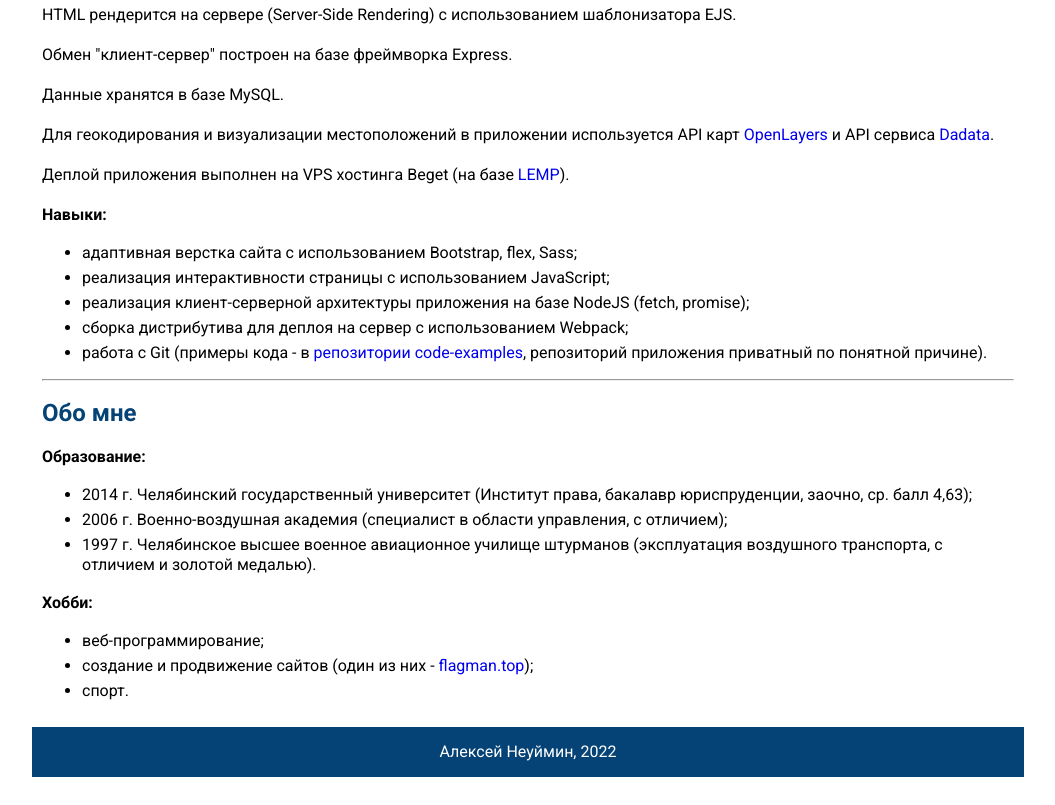
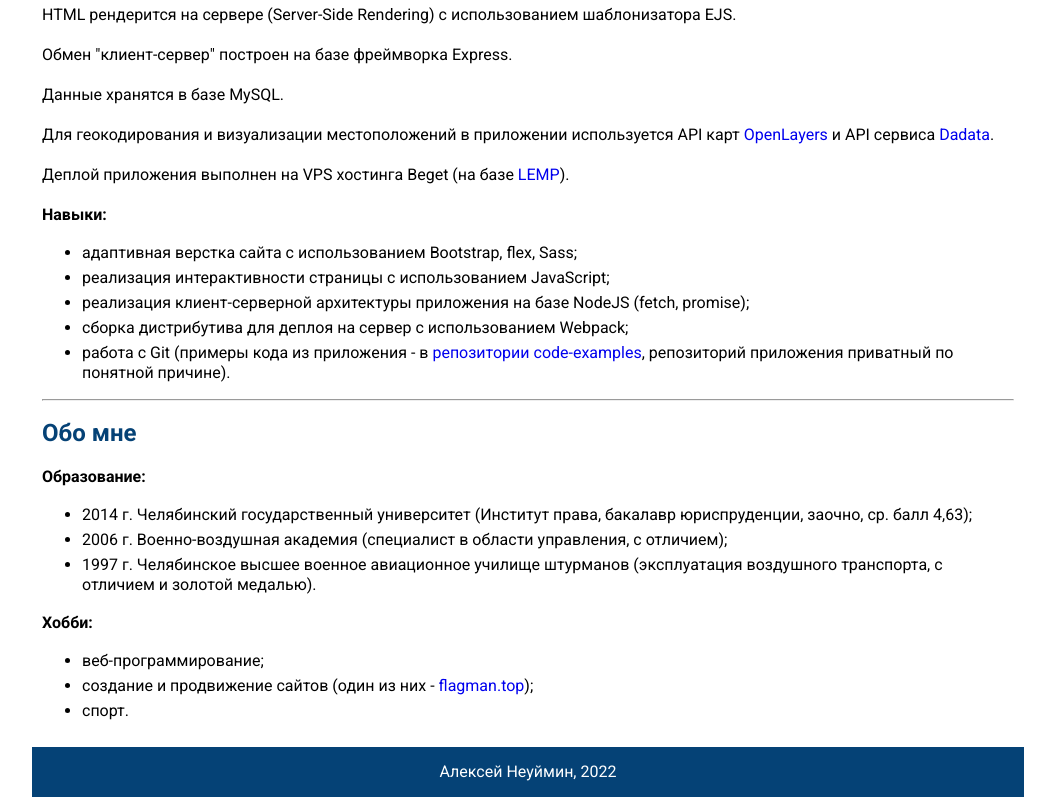
Before and after one commit to NAV0VAN/resume, a plain HTML site: page index.html in a window 1280 px wide. Shown: the part 1092-1897 px from the top of the page, without its empty margins (112-1167 px from the left). Drawn offline with Linux system fonts and the light colour scheme.

Commit message:
fix: update index.html

```diff
--- a/index.html
+++ b/index.html
@@ -209,7 +209,7 @@
                                                       <li class="work-body__li"> сборка дистрибутива для деплоя на
                                                             сервер с использованием Webpack;
                                                       </li>
-                                                      <li class="work-body__li"> работа с Git (примеры кода - в <a href="https://github.com/NAV0VAN/code-examples">репозитории code-examples</a>, репозиторий приложения
+                                                      <li class="work-body__li"> работа с Git (примеры кода из приложения - в <a href="https://github.com/NAV0VAN/code-examples">репозитории code-examples</a>, репозиторий приложения
                                                             приватный по понятной причине).
                                                       </li>
                                                 </ul>
```
